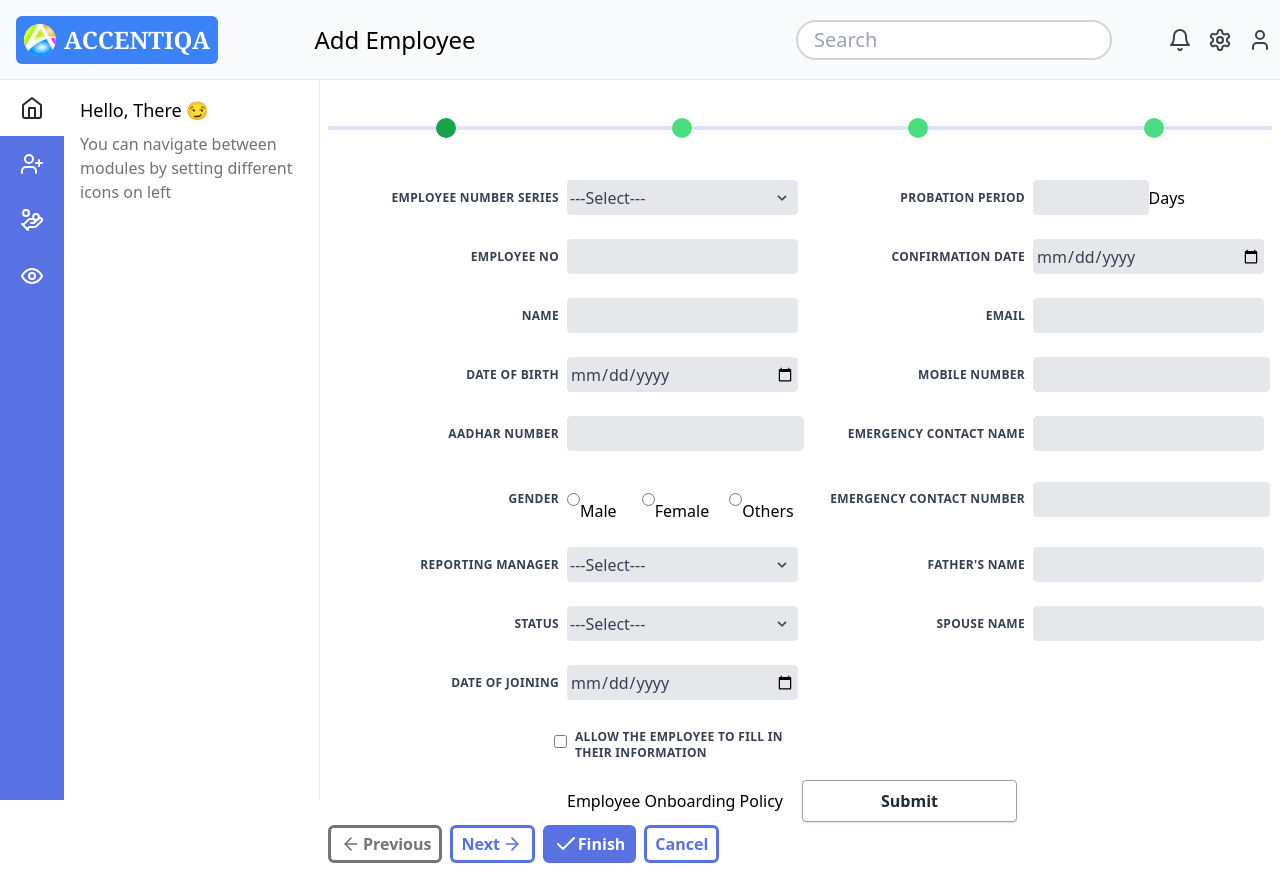
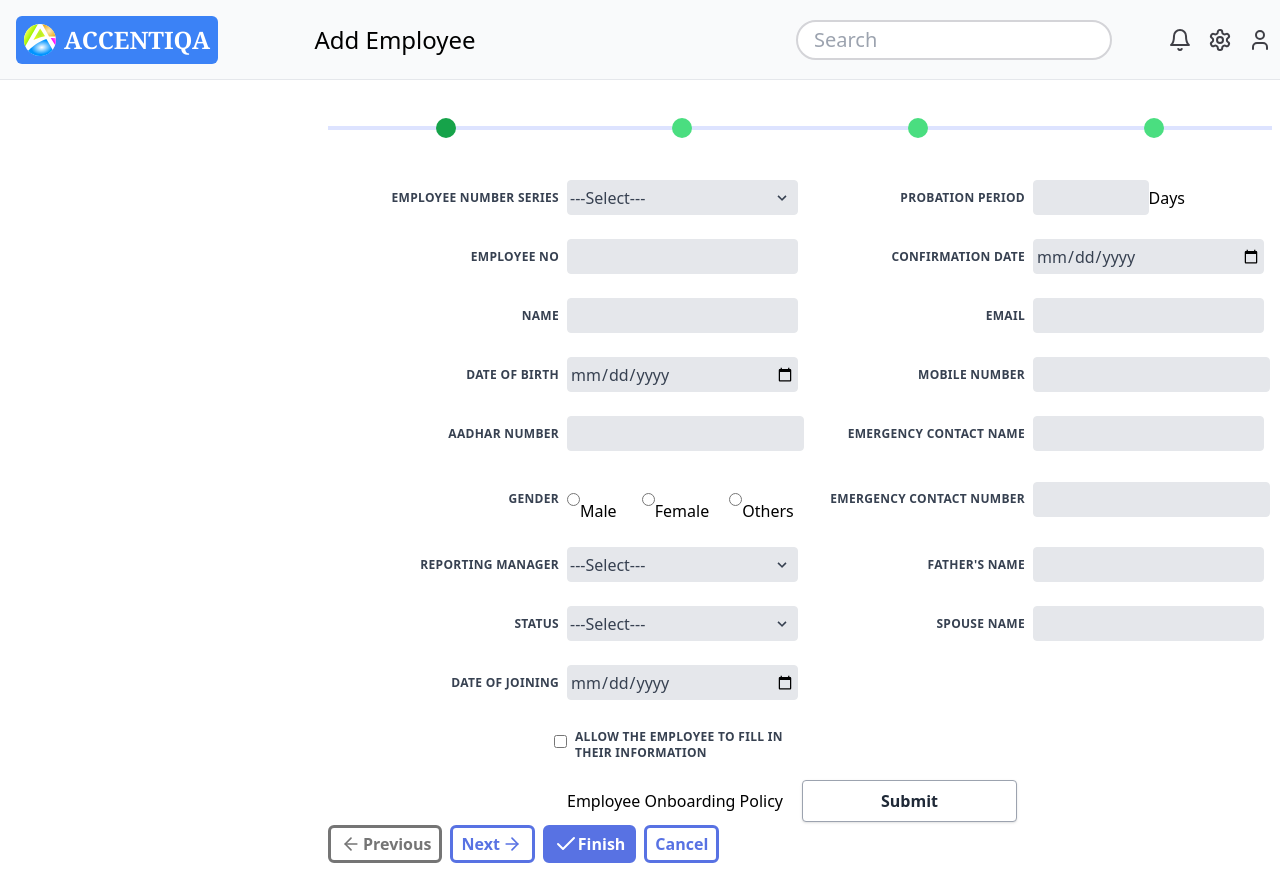
Before and after one commit to ompateldeveloper/Accentiqa-hrnext, a React (Vite) app: page /dashboard in a window 1280 px wide. Built offline with nearby package versions, Linux system fonts and the light colour scheme.

Commit message:
minor fixes

```diff
--- a/src/components/Sidebar.jsx
+++ b/src/components/Sidebar.jsx
@@ -1,12 +1,10 @@
-import React, { useCallback, useState, useTransition } from 'react'
+import React, { startTransition, useCallback } from 'react'
 import useMediaQuery from '../hooks/useMediaQuery'
 import { cn } from "../lib/utils"
 import { Eye,HandCoins, Home, UserPlus} from 'lucide-react';
 import { useGlobalContext } from '../contexts/GlobalContext';
 export default function Sidebar() {
-    const isSmallScreen = useMediaQuery('(max-width: 768px)');
 
-    const [isPending, startTransition] = useTransition()
     const { tabs, setTabs } = useGlobalContext();
 
     const selectTab = useCallback((nextTab) => {
@@ -16,7 +14,7 @@ export default function Sidebar() {
     })
 
     return (
-        <div className={cn('h-[calc(100vh-80px)] fixed flex mt-20')}>
+        <div className={cn('h-[calc(100vh-80px)] fixed flex mt-20 bg-white z-20 duration-100 lg:-translate-x-full')}>
             <div className="fixed-panel w-16  bg-[#5872E3] text-white">
                 <TabsList>
                     <TabsTrigger className='p-4 w-full' active='bg-white text-zinc-800 ' tab={tabs} tabIndex={'Home'} selectTab={selectTab} icon={<Home/>}></TabsTrigger>
--- a/src/pages/Dashboard.jsx
+++ b/src/pages/Dashboard.jsx
@@ -3,15 +3,19 @@ import Navbar from '../components/Navbar'
 import Sidebar from '../components/Sidebar'
 import { Route, Routes } from 'react-router-dom'
 import AddEmployee from './AddEmployee/Index'
+import useMediaQuery from '../hooks/useMediaQuery'
+import { cn } from '../lib/utils'
 
 export default function Dashboard() {
+    const isLargeScreen = useMediaQuery('(max-width: 1024px)');
+
     return (
         <div>
             <Navbar />
 
             <div className="flex ">
                 <Sidebar />
-                <div className="routeswrapper ml-80 mt-20 p-2 w-full">
+                <div className={cn("routeswrapper mt-20 p-2 w-full",!isLargeScreen&&"ml-80")}>
                     <Routes>
                         <Route path='*' element={<Dashboard404/>} />
                         <Route path='/' element={<>
@@ -32,7 +36,6 @@ function Dashboard404() {
     })
     return (
         <div className='container'>
-            You are on wrong route , be real okay
         </div>
     )
 }
```
Also changed, not shown: src/pages/EmployeeDetails.jsx (+0 -11 lines).
